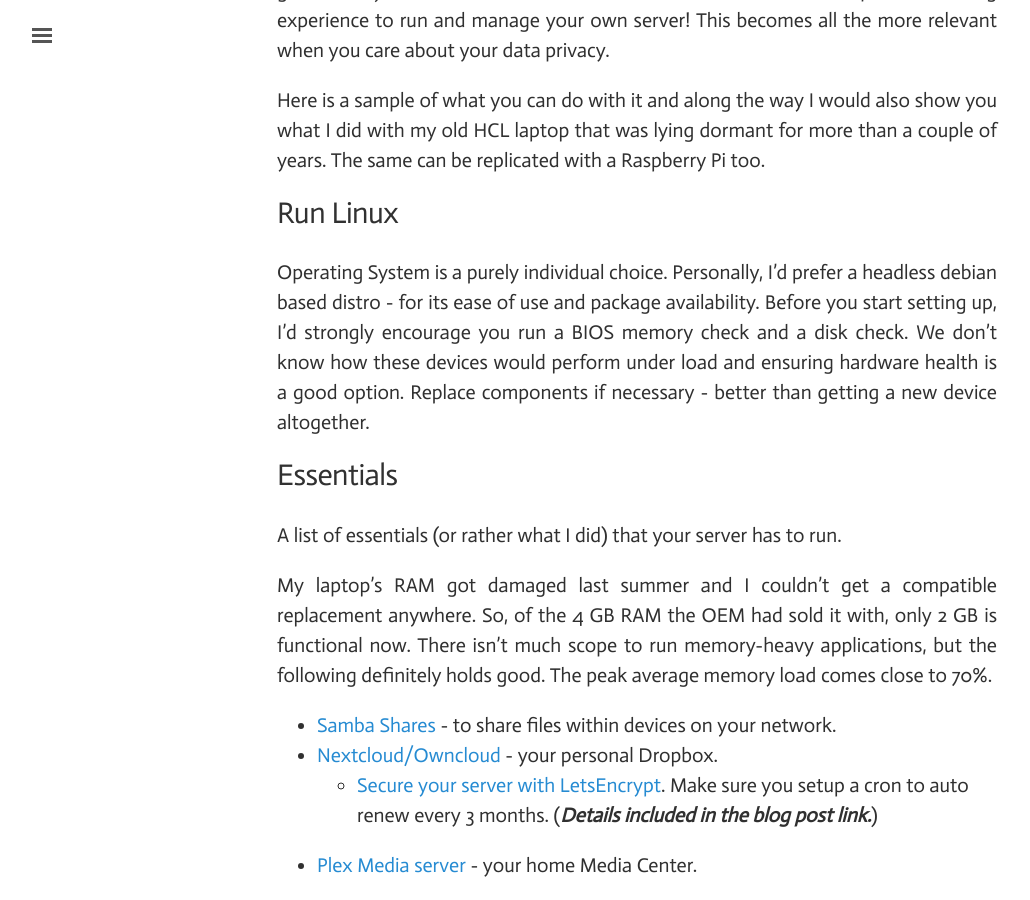
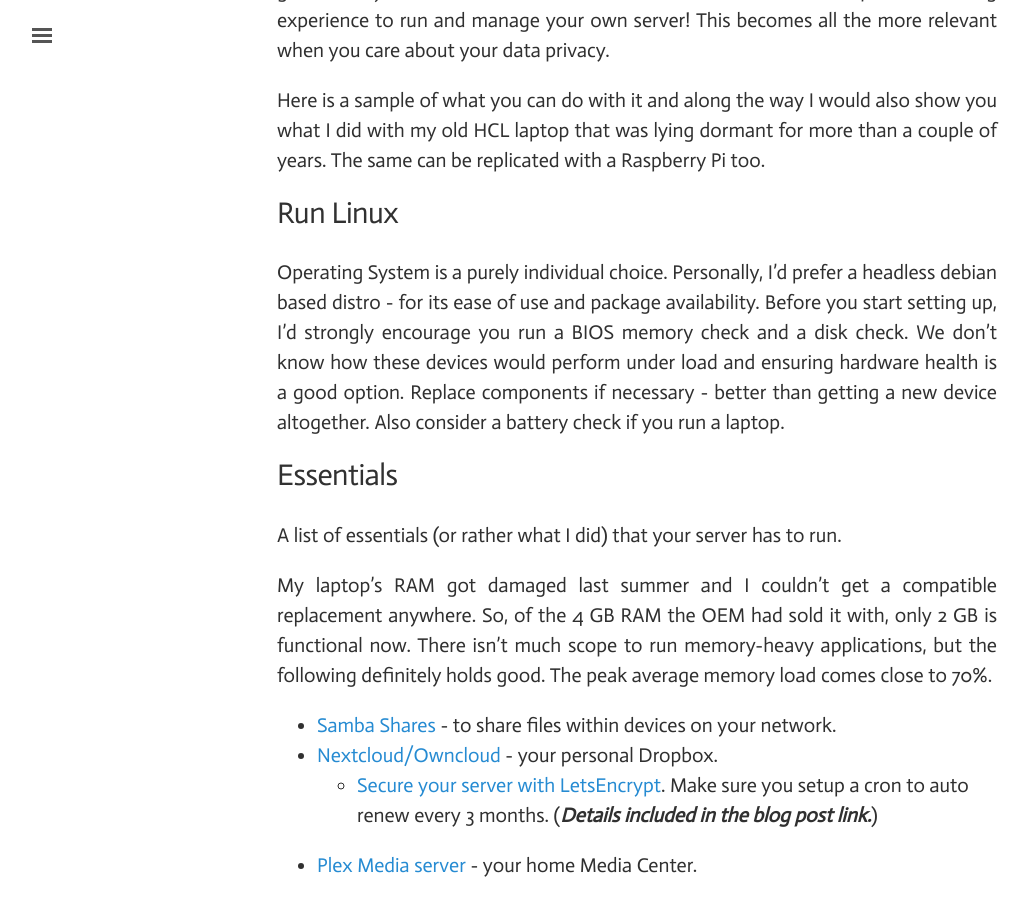
Before and after one commit to dtsdwarak/blog, a Jekyll site: the page built from _posts/2017-02-26-Stuff-To-Do-With-Your-Own-Server.md, in a window 1280 px wide and 900 px high, scrolled down 364 px. Shown: the whole window, without its empty margins (3-1033 px from the left). Built offline with Jekyll 4.4.1, drawn with Linux system fonts in a browser that asks for light colours; comment, search, counter and statistics services are not loaded; some of the changed text lies outside the part shown.

Commit message:
Update latest blog post

```diff
--- a/_posts/2017-02-26-Stuff-To-Do-With-Your-Own-Server.md
+++ b/_posts/2017-02-26-Stuff-To-Do-With-Your-Own-Server.md
@@ -10,7 +10,7 @@
 
 ## Run Linux
 
-Operating System is a purely individual choice. Personally, I'd prefer a headless debian based distro - for its ease of use and package availability. Before you start setting up, I'd strongly encourage you run a BIOS memory check and a disk check. We don't know how these devices would perform under load and ensuring hardware health is a good option. Replace components if necessary - better than getting a new device altogether.
+Operating System is a purely individual choice. Personally, I'd prefer a headless debian based distro - for its ease of use and package availability. Before you start setting up, I'd strongly encourage you run a BIOS memory check and a disk check. We don't know how these devices would perform under load and ensuring hardware health is a good option. Replace components if necessary - better than getting a new device altogether. Also consider a battery check if you run a laptop.
 
 ## Essentials
 
```
Also changed, not shown: other parts of _posts/2017-02-26-Stuff-To-Do-With-Your-Own-Server.md (+1 -1 lines).
